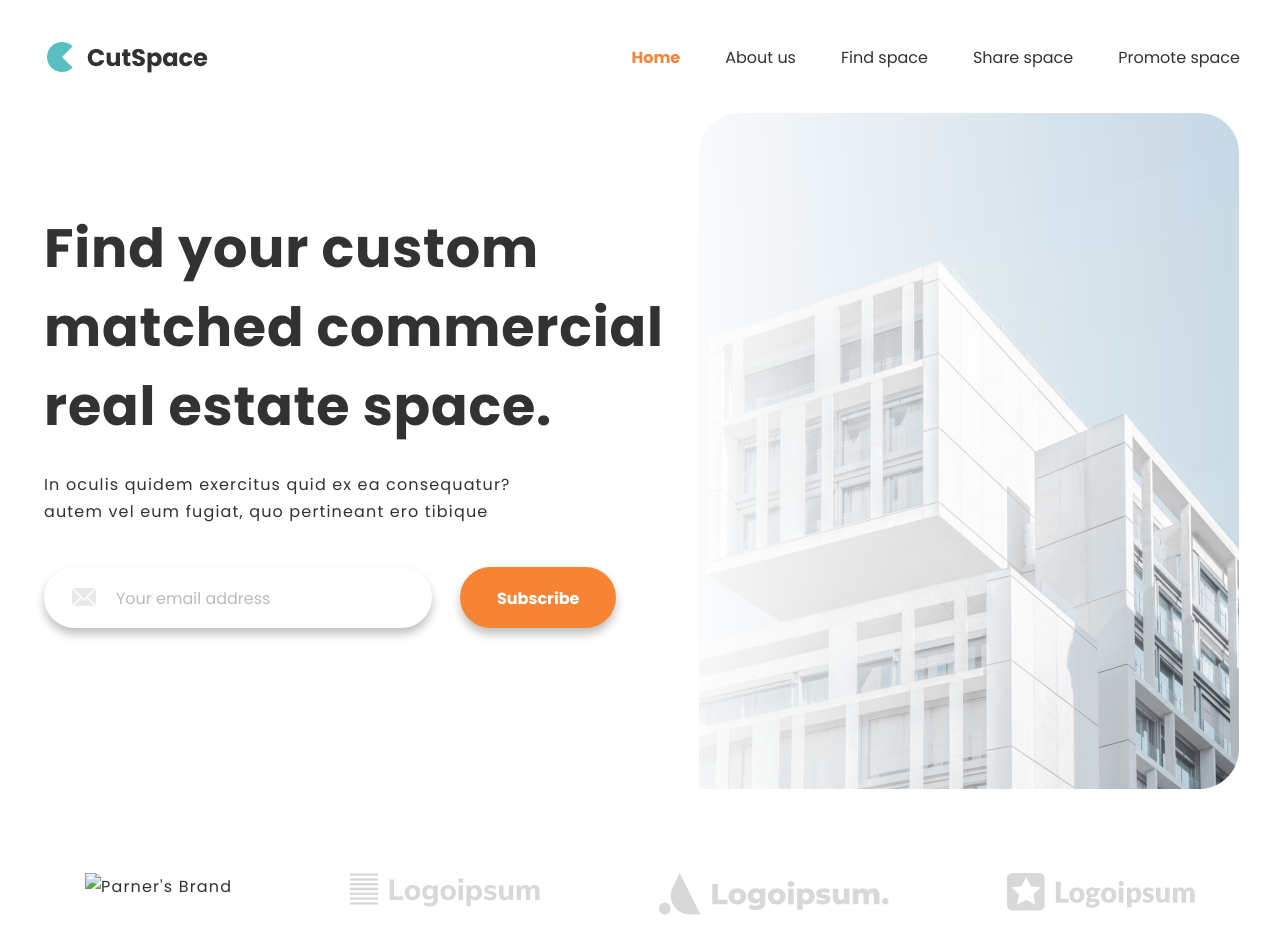
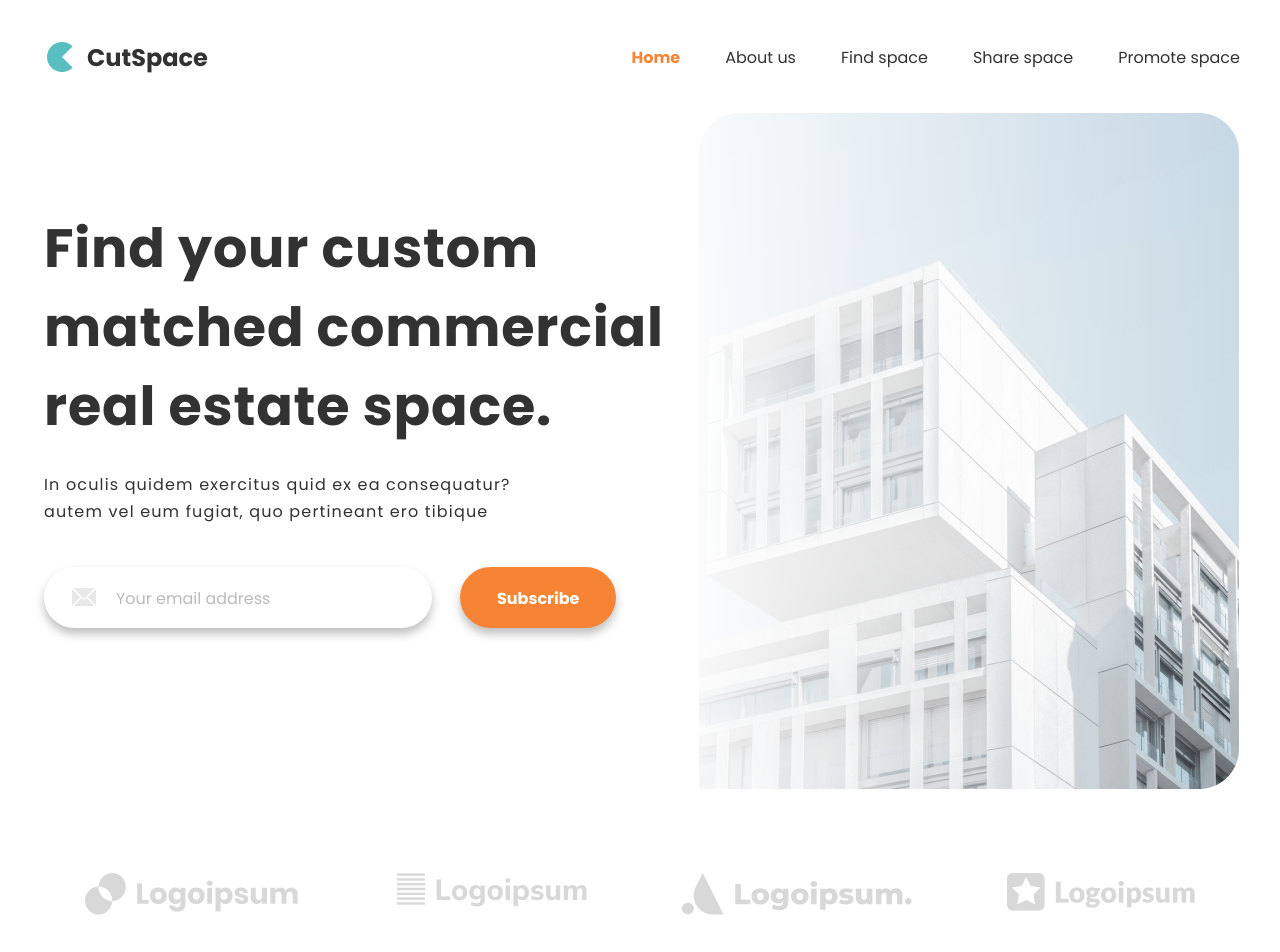
Before and after one commit to vlada2105/figma6, a plain HTML site: page index.html in a window 1280 px wide. Shown: the top 952 px of the page. Drawn offline with Linux system fonts and the light colour scheme; the site is published under a folder, as on GitHub Pages, so addresses that start at the root find nothing.

Commit message:
Update index.html

```diff
--- a/index.html
+++ b/index.html
@@ -63,7 +63,7 @@
     <div class="partners">
         <div class="container">
             <div class="partners__items">
-                <div class="partners__item"><a href="#"><img src="/img/logo1.png" alt="Parner's Brand"></a></div>
+                <div class="partners__item"><a href="#"><img src="img/logo1.png" alt="Parner's Brand"></a></div>
                 <div class="partners__item"><a href="#"><img src="img/logo2.png" alt="Parner's Brand"></a></div>
                 <div class="partners__item"><a href="#"><img src="img/logo3.png" alt="Parner's Brand"></a></div>
                 <div class="partners__item"><a href="#"><img src="img/logo4.png" alt="Parner's Brand"></a></div>
```
